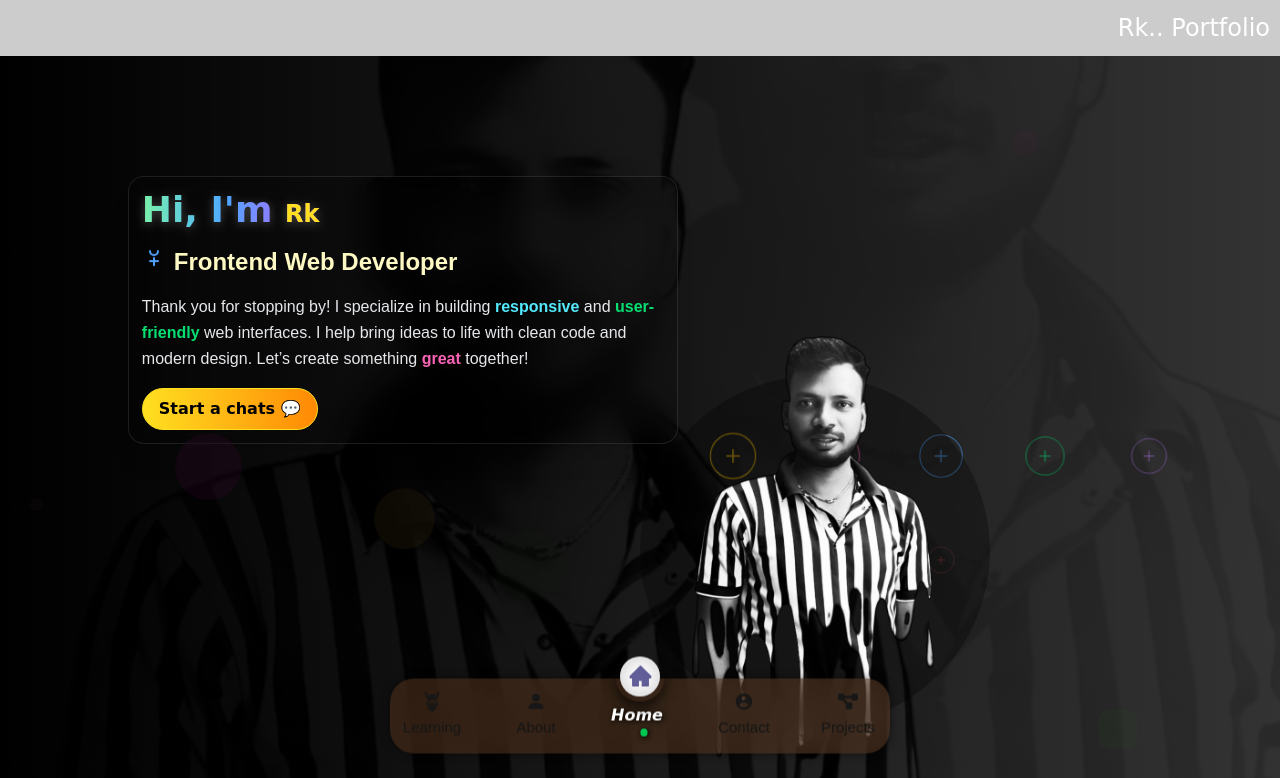
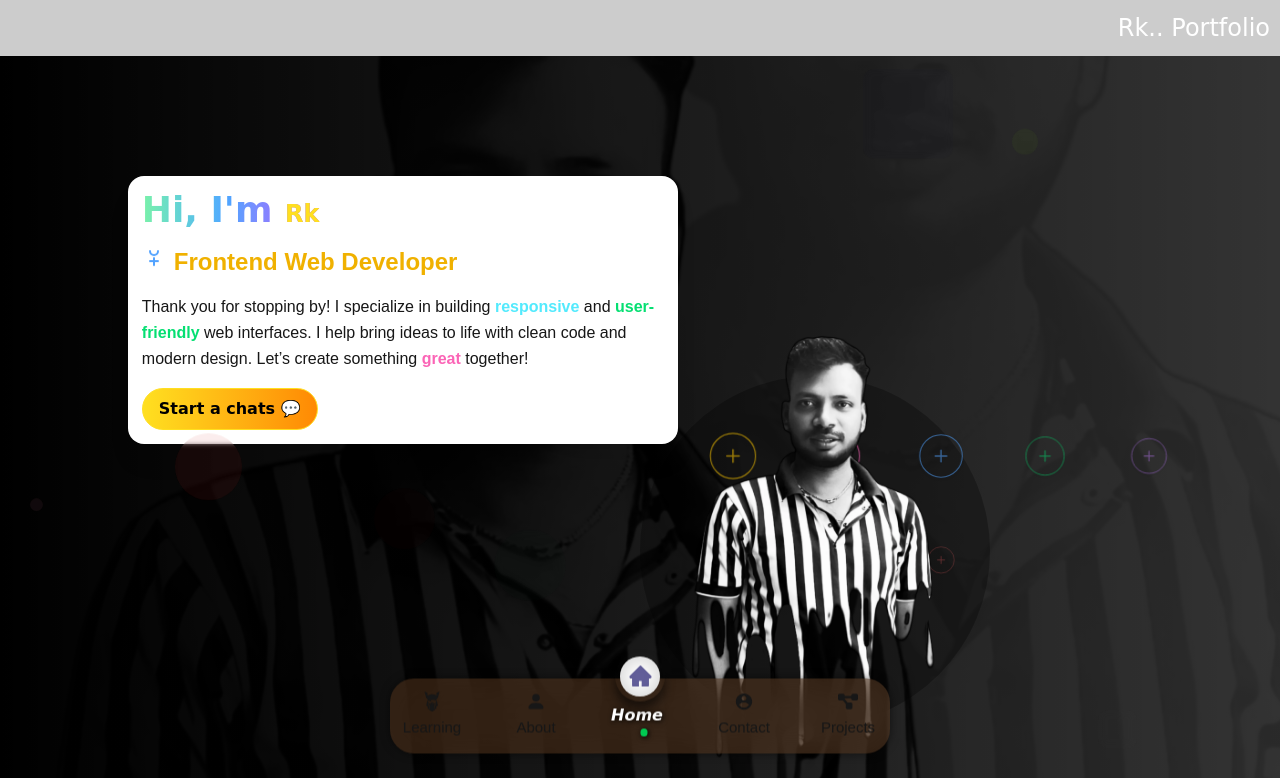
Before and after one commit to heyrohhit/rk, a Next.js app: page / in a window 1280 px wide. Shown: the top 778 px of the page. Built offline with nearby package versions, Linux system fonts and the light colour scheme.

Commit message:
last commit

```diff
--- a/package.json
+++ b/package.json
@@ -14,6 +14,7 @@
     "@tailwindcss/postcss": "^4.1.11",
     "framer-motion": "^12.16.0",
     "next": "15.3.3",
+    "next-themes": "^0.4.6",
     "postcss": "^8.5.6",
     "react": "^19.0.0",
     "react-dom": "^19.0.0",
@@ -25,8 +26,8 @@
     "three-js": "^79.0.0"
   },
   "devDependencies": {
+    "@tailwindcss/postcss": "^4",
     "babel-plugin-styled-components": "^2.1.4",
-    "@tailwindcss/postcss": "^4",
     "tailwindcss": "^4"
   }
 }
--- a/src/app/Components/Design.jsx
+++ b/src/app/Components/Design.jsx
@@ -1,22 +1,33 @@
 'use client';
 
+import React, { useEffect, useState } from 'react';
 import { motion } from 'framer-motion';
 import styled from 'styled-components';
+import { useTheme } from 'next-themes';
 
-function Design() {
+export default function Design() {
+  const { theme } = useTheme();
+  const [mounted, setMounted] = useState(false);
 
+  // Yeh hydration mismatch avoid karta hai
+  useEffect(() => {
+    setMounted(true);
+  }, []);
+
+  if (!mounted) return null; // render mat karo jab tak theme ready nahi hai
 
   return (
-    <MainSection className="w-[100%] h-[100%] overflow-hidden flex justify-center items-center relative flex-wrap sm:min-h-screen">
-      <MainImageSection className="z-10 flex justify-center items-center overflow-visible"
+    <MainSection themeMode={theme}>
+      <MainImageSection
         initial={{ opacity: 0, scale: 0 }}
         animate={{ opacity: 1, scale: 1 }}
-        transition={{ duration: 1, delay: 1 }}>
+        transition={{ duration: 1, delay: 1 }}
+      >
         <img
           src="/img/pic02.webp"
           alt="Main visual"
           loading="lazy"
-          className="w-full h-[130%] absolute -top-[20%] object-cover z-[9] max-[660px]:h-[120%] max-[660px]:top-[-20%] max-[660px]:w-[250px] max-[660px]:left-[-30%]"
+          className="w-full h-[130%] absolute -top-[20%] object-cover z-[9]"
           onError={(e) => {
             const target = e.target;
             if (target instanceof HTMLImageElement && target.parentElement) {
@@ -29,12 +40,23 @@ function Design() {
   );
 }
 
-export default Design;
-
 const MainSection = styled(motion.div)`
-  background: linear-gradient(to left, rgba(0, 0, 0, 0.8), rgba(0, 0, 0, 1)),
-    url('/img/pic01.webp') right center/cover no-repeat;
+  width: 100%;
+  height: 100%;
+  overflow: hidden;
+  display: flex;
+  justify-content: center;
+  align-items: center;
+  position: relative;
+  flex-wrap: wrap;
+  min-height: 100vh;
+  color: var(--foreground);
+  background: ${({ themeMode }) =>
+    themeMode === 'light'
+      ? `linear-gradient(to left, rgba(255, 255, 255, 0.6), rgba(255, 255, 255, 1)), url('/img/pic01.webp') right center/cover no-repeat`
+      : `linear-gradient(to left, rgba(0, 0, 0, 0.8), rgba(0,0,0, 1)), url('/img/pic01.webp') right center/cover no-repeat`};
   background-size: cover;
+  transition: background 0.5s ease-in-out;
 `;
 
 const MainImageSection = styled(motion.div)`
@@ -44,26 +66,27 @@ const MainImageSection = styled(motion.div)`
   overflow: visible;
   background: rgba(0, 0, 0, 0.3);
   border-radius: 50%;
-  @media(min-width:340px){
-  top:280px;
-  width:250px;
-  height:250px;
-  left:200px;
+
+  @media (min-width: 340px) {
+    top: 280px;
+    width: 250px;
+    height: 250px;
+    left: 200px;
   }
-  @media (min-width:480px){
-  }
+
   @media (min-width: 780px) {
-  width:250px;
-  height:250px;
-    top:25%;
-    left:50%;
+    width: 250px;
+    height: 250px;
+    top: 25%;
+    left: 50%;
     transform: translate(-80%, -60%);
   }
-  @media(min-width:1080px){
-  width:350px;
-  height:350px;
-  top: 40%;
-  left: 50%;
-  transform: translate(-80%, -60%);
+
+  @media (min-width: 1080px) {
+    width: 350px;
+    height: 350px;
+    top: 40%;
+    left: 50%;
+    transform: translate(-80%, -60%);
   }
 `;
--- a/src/app/globals.css
+++ b/src/app/globals.css
@@ -18,6 +18,8 @@ body {
   max-width: 100vw;
   position: relative;
   scroll-behavior: smooth;
+  background: var(--background);
+  color: var(--foreground);
 }
 html > * h1,body > * h1,html > * button,body > * button{
   font-family: 'Papyrus', 'Comic Sans MS', cursive;
--- a/src/app/layout.jsx
+++ b/src/app/layout.jsx
@@ -5,6 +5,7 @@ import Components from "./Components/page";
 import HeaderSection from "./Components/headerSection/page";
 import FooterPage from "./Components/footer/page";
 import Backgrounds from "./Components/backgounds/page";
+import { ThemeProvider } from 'next-themes';
 
 const geistSans = Geist({
   variable: "--font-geist-sans",
@@ -84,18 +85,22 @@ export const metadata = {
 
 export default function RootLayout({ children }) {
   return (
-    <html lang="en" className={`${geistSans.variable} ${geistMono.variable}`}>
+    <html lang="en" className={`${geistSans.variable} ${geistMono.variable}`} suppressHydrationWarning>
       <head>
       <meta name="google-site-verification" content="9h1Qm51n6eTEBXQjBEnlf9JXXnspjpIaAAgTHPCtt7w" />
       </head>
       <body>
+
         <StyledJsxRegistry>
+        <ThemeProvider attribute="class" defaultTheme="system" enableSystem={true}>
           <HeaderSection />
           <main>{children}</main>
           <FooterPage />
           <Components />
           <Backgrounds />
+          </ThemeProvider>
         </StyledJsxRegistry>
+
       </body>
     </html>
   );
--- a/src/app/page.jsx
+++ b/src/app/page.jsx
@@ -35,14 +35,14 @@ export default function Home() {
 
   return (
     <>
-      <div className="w-screen h-screen flex justify-around items-center flex-wrap relative overflow-x-hidden
+      <div className="w-screen h-screen flex justify-around items-center text-[var(--foreground)] flex-wrap relative overflow-x-hidden
                       max-[990px]:h-[80vh] max-[660px]:h-[75vh] max-[990px]:overflow-hidden">
         <Design />
         <motion.div
           initial={{ opacity: 0, x: '-250px', y: '-250px' }}
           animate={{ opacity: 1, x: '0px', y: '0px' }}
           transition={{ duration: 1, delay: 1 }}
-          className="w-[550px] max-h-max p-5 bg-black/10 backdrop-blur-lg border border-white/10 shadow-xl
+          className="w-[550px] text-[var(--foreground)] max-h-max p-5 bg-[var(--background)] backdrop-blur-lg border border-white/10 shadow-xl
                      rounded-2xl absolute top-0 left-0 z-[1] flex flex-col items-start gap-4 animate-fade-in-up
                      min-[990px]:top-[15%] min-[990px]:left-[10%]
                      max-[990px]:w-[500px] max-[990px]:top-[10%]
@@ -54,7 +54,7 @@ export default function Home() {
             Hi, I'm <span className="ml-2 text-yellow-300 text-2xl">Rk</span>
           </h1>
 
-          <h2 className="text-xl md:text-2xl font-bold text-yellow-100 flex items-center gap-2">
+          <h2 className="text-xl md:text-2xl font-bold text-yellow-500 flex items-center gap-2">
             <svg
               xmlns="http://www.w3.org/2000/svg"
               className="h-6 w-6 text-blue-400 animate-bounce"
@@ -67,7 +67,7 @@ export default function Home() {
             Frontend Web Developer
           </h2>
 
-          <p className="text-sm md:text-base text-gray-200 leading-relaxed">
+          <p className="text-sm md:text-base text-[var(--foreground)] leading-relaxed">
             Thank you for stopping by! I specialize in building
             <span className="text-cyan-300 font-semibold"> responsive</span> and
             <span className="text-green-400 font-semibold"> user-friendly</span> web interfaces. I help bring ideas to life with clean code and modern design.
@@ -88,7 +88,7 @@ export default function Home() {
           initial={{ opacity: 0, x: '250px', y: '250px' }}
           animate={{ opacity: 1, x: '0px', y: '0px' }}
           transition={{ duration: 1, delay: 1.2 }}
-          className="w-[550px] max-h-max p-5 absolute bottom-[-100px] right-[-20px] z-[1] rounded-2xl
+          className="w-[550px] text-[var(--foreground)] max-h-max p-5 absolute bottom-[-100px] right-[-20px] z-[1] rounded-2xl
                      flex flex-wrap justify-center items-center gap-6 text-sm
                      min-[990px]:top-[45%] min-[990px]:right-[5%] min-[990px]:text-base
                      max-[990px]:w-[60%] max-[990px]:top-[60%] max-[990px]:right-0
--- a/tailwind.config.js
+++ b/tailwind.config.js
@@ -5,6 +5,7 @@ export default {
     "./src/components/**/*.{js,ts,jsx,tsx,mdx}",
     "./src/app/**/*.{js,ts,jsx,tsx,mdx}",
   ],
+  darkmode:'class',
   theme: {
     extend: {
       colors: {
```
Also changed, not shown: 1 other file (tests, documents, lock files or other folders).
